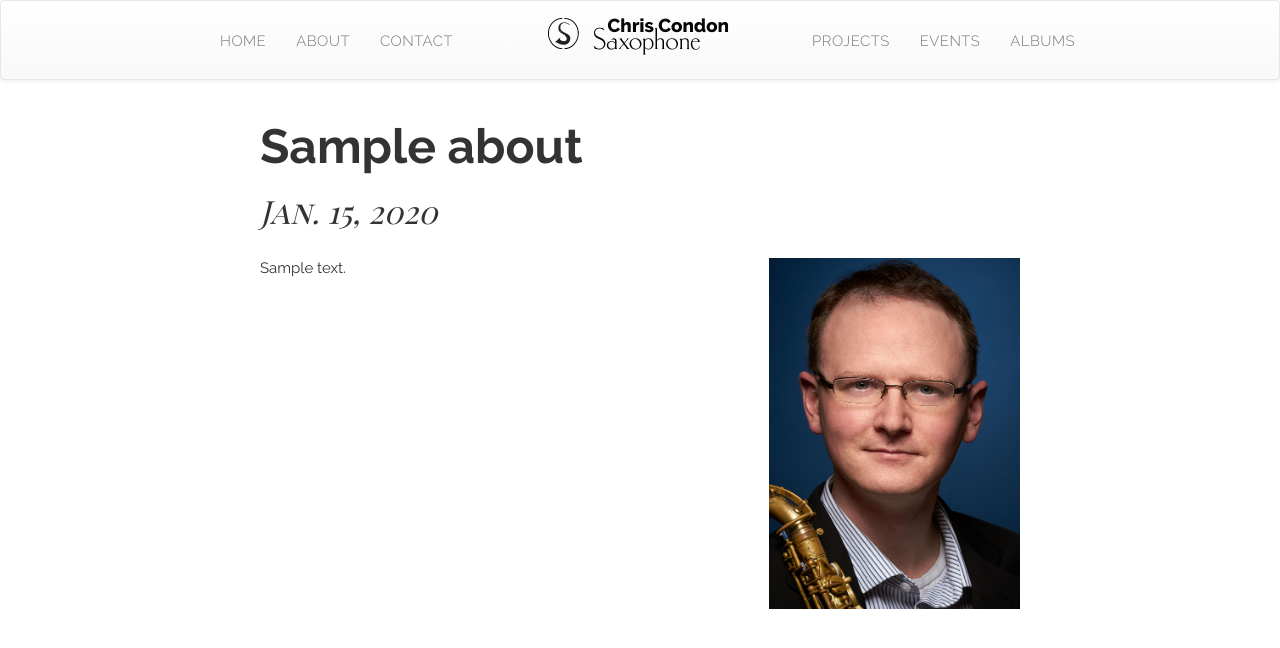
After one commit to JayWelborn/condonsax, a Django app: page /about/ in a window 1280 px wide. The commit adds this page. Shown: the top 648 px of the page. Run offline with Django 3.2, Linux system fonts and the light colour scheme; tables that the repository leaves empty hold one stand-in row (values such as "Sample post"); some libraries are stand-ins or nearby versions.

Commit message:
added contact page, started styling about page

```diff
--- a/condonsax/condonsax/admin.py
+++ b/condonsax/condonsax/admin.py
@@ -1,7 +1,7 @@
 from django.contrib import admin
 
 from home.admin import HomeAdmin
-from home.models import HomePageText, HomePageTextFrench, HomePageTextGerman, HomePageTextSpanish, About
+from home.models import HomePageText, HomePageTextFrench, HomePageTextGerman, HomePageTextSpanish, About, Contact
 
 class ChrisCondonAdmin(admin.sites.AdminSite):
     site_header = 'Chris Condon Administration'
@@ -13,3 +13,4 @@ condon_admin.register(HomePageTextFrench, HomeAdmin)
 condon_admin.register(HomePageTextGerman, HomeAdmin)
 condon_admin.register(HomePageTextSpanish, HomeAdmin)
 condon_admin.register(About)
+condon_admin.register(Contact)
--- a/condonsax/home/models.py
+++ b/condonsax/home/models.py
@@ -13,7 +13,7 @@ class HomePageText (models.Model):
 
     class Meta:
         verbose_name='Home Page'
-        verbose_name_plural = 'Home Pages'
+        verbose_name_plural = 'Home Page'
 
     def __str__(self):
         return self.headline
@@ -36,7 +36,7 @@ class HomePageTextFrench (models.Model):
 
     class Meta:
         verbose_name='French Home Page'
-        verbose_name_plural = 'French Home Pages'
+        verbose_name_plural = 'French Home Page'
 
     def __str__(self):
         return self.headline
@@ -59,7 +59,7 @@ class HomePageTextGerman (models.Model):
 
     class Meta:
         verbose_name='German Home Page'
-        verbose_name_plural = 'German Home Pages'
+        verbose_name_plural = 'German Home Page'
 
     def __str__(self):
         return self.headline
@@ -82,7 +82,7 @@ class HomePageTextSpanish (models.Model):
 
     class Meta:
         verbose_name='Spanish Home Page'
-        verbose_name_plural = 'Spanish Home Pages'
+        verbose_name_plural = 'Spanish Home Page'
 
     def __str__(self):
         return self.headline
@@ -107,7 +107,7 @@ class About (models.Model):
 
     class Meta:
         verbose_name='About Me Page'
-        verbose_name_plural='About Me Pages'
+        verbose_name_plural='About Me Page'
 
     def __str__(self):
         return 'About ' + self.name
@@ -115,6 +115,30 @@ class About (models.Model):
     title = models.CharField(max_length=40)
     name = models.CharField(max_length=50)
     birth_date = models.DateField()
-    # bio = tinymce.HTMLField() TODO install/configure TINYMCE
+    bio = models.TextField(blank=True) # TODO install/configure TINYMCE
     # about_image = models.ImageField TODO install Pillow for ImageField use
     pub_date = models.DateField(default=timezone.now)
+
+
+class Contact(models.Model):
+    """
+    Contact Page Details
+    title - displays in browser tab
+    facebook - link to facebook account
+    youtube - link to youtube channel
+    twitter - link to twitter account
+    pub_date - date contact form was created/updated. If there are multiple, only the most recent
+               one gets displayed
+    """
+
+    class Meta:
+        verbose_name_plural = 'Contact Page'
+
+    title = models.CharField(max_length=30)
+    facebook = models.URLField(blank=True)
+    youtube = models.URLField(blank=True)
+    twitter = models.URLField(blank=True)
+    pub_date = models.DateField(default=timezone.now)
+
+    def __str__(self):
+        return self.title
--- /dev/null
+++ b/condonsax/home/static/home/css/about.css
@@ -0,0 +1,33 @@
+#about {
+    width: 95%;
+    max-width: 760px;
+    margin-left: auto;
+    margin-right: auto;
+    margin-top: 40px;
+}
+
+#about h1 {
+    font-family: 'Raleway', sans-serif;
+    font-weight: 700;
+    font-size: 48px;
+}
+
+#about h3 {
+    font-family: 'Playfair Display SC', serif;
+    font-style: italic;
+    font-size: 32px;
+    margin-bottom: 30px;
+}
+
+#about p {
+    font-family: 'Raleway', sans-serif;
+    line-height: 1.41;
+    font-size: 15px;
+}
+
+.portrait {
+    float: right;
+    width: 33%;
+    margin-left: 30px;
+    margin-bottom: 30px;
+}
--- a/condonsax/home/static/home/css/home.css
+++ b/condonsax/home/static/home/css/home.css
@@ -21,8 +21,8 @@ body {
 }
 
 .navbar-brand, #brand {
-    padding-top: 0;
-    margin-top: 0;
+    margin-top: 15px;
+    margin-left: -5px;
 }
 
 #brand {
--- /dev/null
+++ b/condonsax/home/templates/home/about.html
@@ -0,0 +1,21 @@
+{% extends 'base.html' %}
+{% load static %}
+
+{# Adds page-specific header info #}
+{% block header %}
+<link rel="stylesheet" type="text/css" href="{% static 'home/css/about.css' %}"/>
+{% endblock %}
+
+{# Adds title to browser tab #}
+
+{% block title %}{{ about.title }}{% endblock %}
+
+{# This is the content of the web page, displayed below the navbar #}
+{% block content %}
+<section id='about'>
+    <h1>{{ about.name }}</h1>
+    <h3>{{ about.birth_date }}</h3>
+    <img src="{% static 'home/images/about-page.jpg' %}" alt='{{ about.name }}' class="portrait">
+    <p>{{ about.bio|linebreaks }}</p>
+</section>
+{% endblock %}
--- a/condonsax/home/urls.py
+++ b/condonsax/home/urls.py
@@ -15,10 +15,12 @@ Including another URLconf
 """
 from django.conf.urls import url
 
-from .views import HomePageView
+from .views import HomePageView, AboutView, ContactView
 
 app_name = 'home'
 
 urlpatterns = [
+    url(r'^about/', AboutView.as_view(), name='about'),
+    url(r'^contact/', ContactView.as_view(), name='contact'),
     url(r'^$', HomePageView.as_view(), name='index'),
 ]
--- a/condonsax/home/views.py
+++ b/condonsax/home/views.py
@@ -1,6 +1,8 @@
-from django.views.generic import TemplateView
+from django.contrib.messages.views import SuccessMessageMixin
+from django.views.generic import TemplateView, FormView
 
-from .models import HomePageText
+from .models import HomePageText, About, Contact
+from .forms import ContactForm
 
 # Create your views here.
 class HomePageView(TemplateView):
@@ -17,8 +19,51 @@ class HomePageView(TemplateView):
         Return data from most recent update to home info in database.
         """
         context = super(HomePageView, self).get_context_data(**kwargs)
-        try:
-            context['home'] = HomePageText.objects.latest('pub_date')
-        except DoesNotExist:
-            pass
+        context['home'] = HomePageText.objects.latest('pub_date')
         return context
+
+
+class AboutView (TemplateView):
+    """
+    AboutView displays about page.
+    It will fetch the most recent About object
+    and pass it to 'home/about.html'
+    """
+
+    template_name = 'home/about.html'
+
+    def get_context_data(self, **kwargs):
+        """
+        Return data from most recent update to about me page in database
+        """
+        context = super(AboutView, self).get_context_data(**kwargs)
+        context['about'] = About.objects.latest('pub_date')
+        return context
+
+
+class ContactView(SuccessMessageMixin, FormView):
+    """
+    Display Contact page
+    Displays ContactForm from .forms
+    Gets latest Contact object from .models
+    """
+    template_name = 'home/contact.html'
+    form_class = ContactForm
+    success_url = '/contact/'
+    success_message = 'Thanks for the Email!'
+
+    def get_context_data(self, **kwargs):
+        """
+        Get most recent Contact object
+        """
+        context = super(ContactView, self).get_context_data(**kwargs)
+        context['contact'] = Contact.objects.latest('pub_date')
+        return context
+
+    def form_valid(self, form):
+        """
+        Sends email and displays success message when a valid form
+        is submitted.
+        """
+        form.send_email()
+        return super(ContactView, self).form_valid(form)
--- a/condonsax/templates/base.html
+++ b/condonsax/templates/base.html
@@ -9,7 +9,7 @@
     <link rel="stylesheet" type="text/css" href="{% static 'home/css/bootstrap-theme.min.css' %}"/>
     <link rel="stylesheet" type="text/css" href="{% static 'home/css/home.css' %}"/>
     <link rel="shortcut icon" type="image/png" href="{% static 'home/images/favicon.png' %}"/>
-    <link href="https://fonts.googleapis.com/css?family=Playfair+Display|Playfair+Display+SC|Raleway:300,400,700" rel="stylesheet">
+    <link href="https://fonts.googleapis.com/css?family=Playfair+Display|Playfair+Display+SC|Raleway:300,400,500,700" rel="stylesheet">
     {% block header %}
     {% endblock %}
     <title>{% block title %}Chris Condon{% endblock %}</title>
@@ -37,8 +37,8 @@
         <div class="collapse navbar-collapse" id="bs-example-navbar-collapse-1">
             <ul class="nav navbar-nav">
                 <li><a href="{% url 'home:index' %}">HOME</a></li>
-                <li><a href="#">ABOUT</a></li>
-                <li><a href="#">CONTACT</a></li>
+                <li><a href="{% url 'home:about' %}">ABOUT</a></li>
+                <li><a href="{% url 'home:contact' %}">CONTACT</a></li>
             </ul>
             <ul class="nav navbar-nav navbar-right">
                 <li><a href="#">PROJECTS</a></li>
```
Also changed, not shown: condonsax/home/forms.py (added, +42 -0 lines), condonsax/home/static/home/css/contact.css (added, +58 -0 lines), condonsax/home/templates/home/contact.html (added, +76 -0 lines), condonsax/home/admin.py (line endings or trailing spaces), condonsax/home/static/home/images/about-page.jpg (added), condonsax/home/static/home/images/chris-logo.png.
